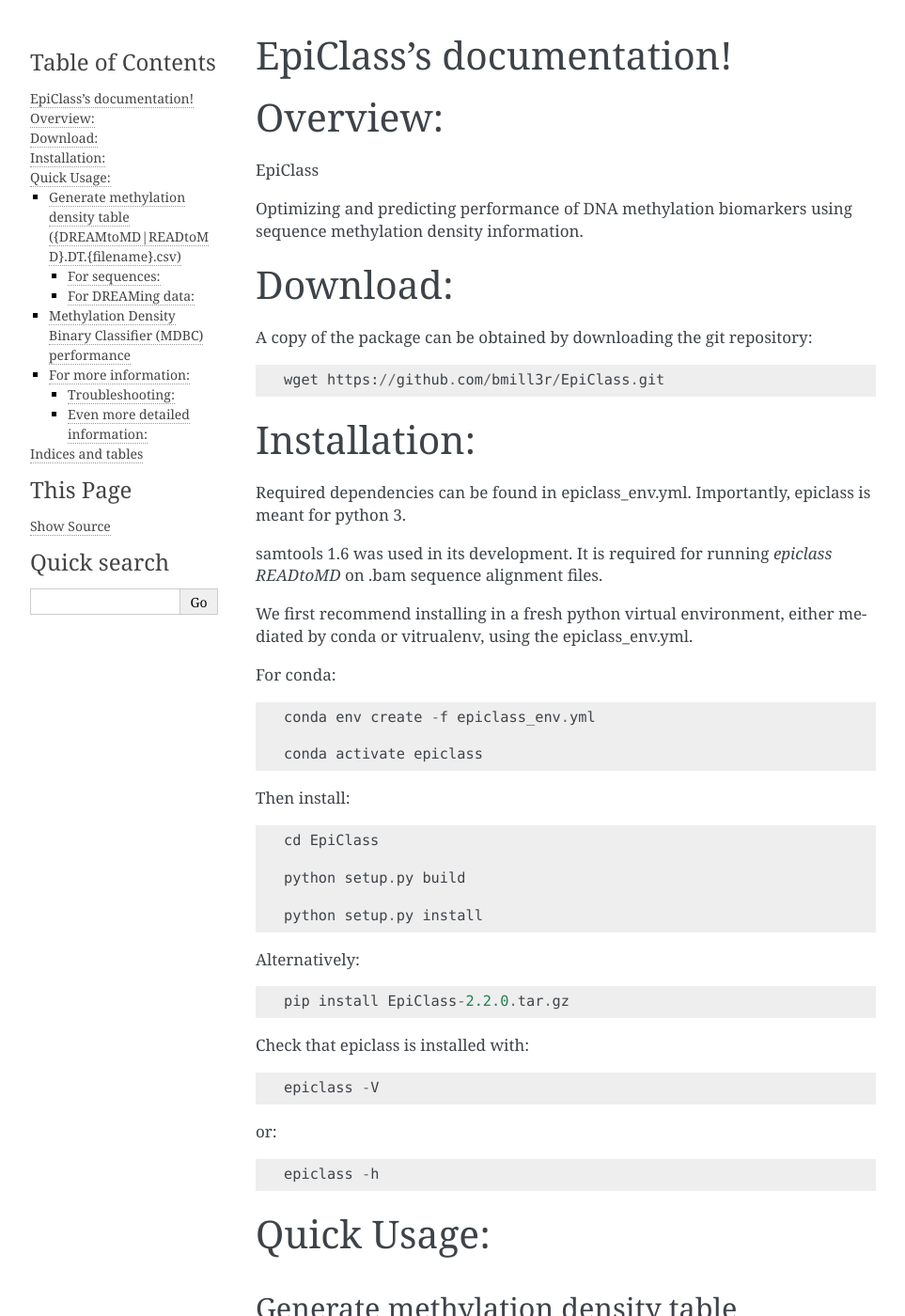
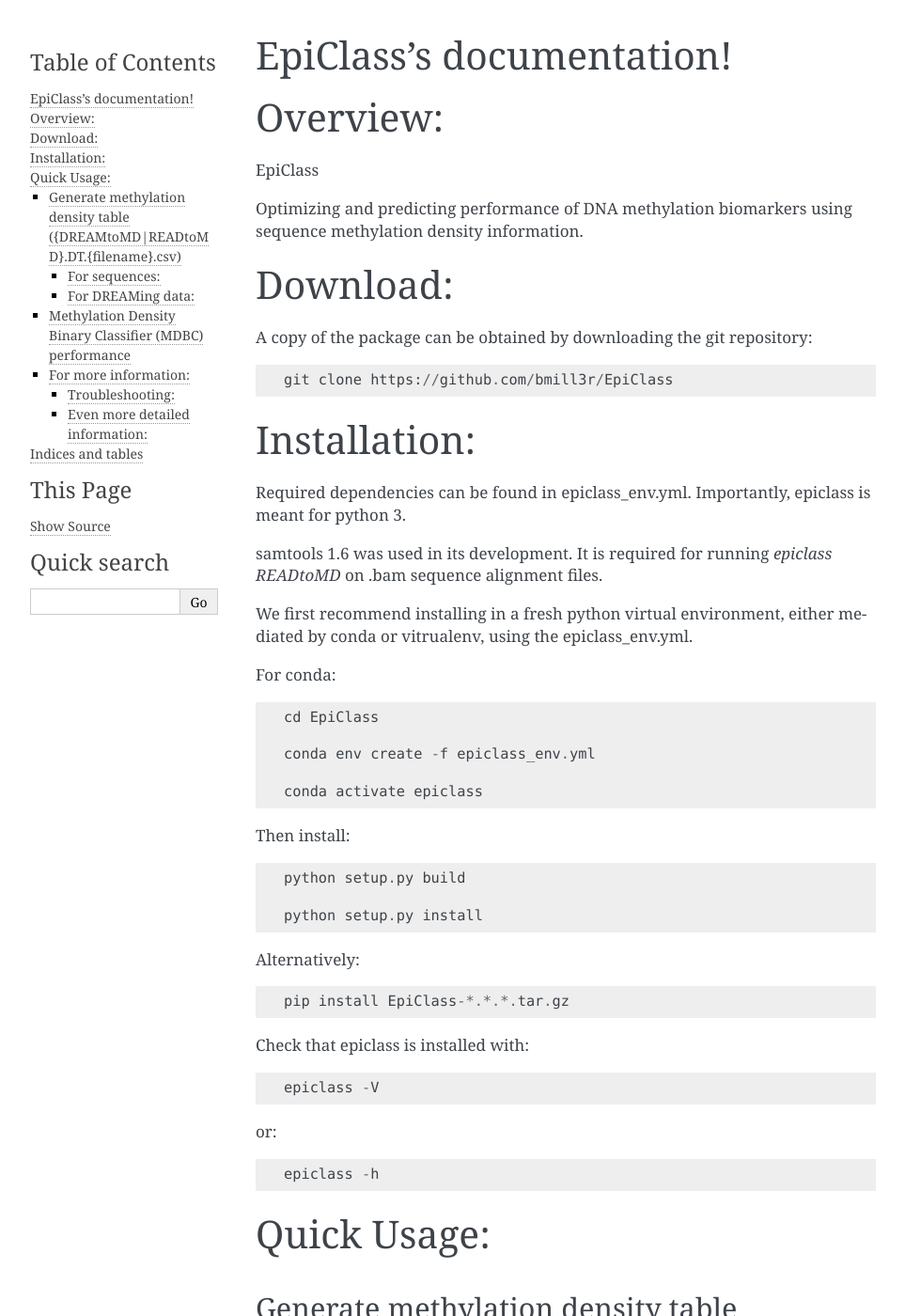
Before and after one commit to bmill3r/EpiClass, a Sphinx documentation site: the page built from docs/source/index.rst, in a window 1280 px wide and 1400 px high. Shown: the whole window at 94% size, without its empty margins (148-1111 px from the left). Built offline with Sphinx 7.4.7, drawn with Linux system fonts in a browser that asks for light colours.

Commit message:
installation instructions edited

```diff
--- a/docs/source/index.rst
+++ b/docs/source/index.rst
@@ -16,7 +16,7 @@ Download:
 =========
 A copy of the package can be obtained by downloading the git repository::
 
-    wget https://github.com/bmill3r/EpiClass.git
+    git clone https://github.com/bmill3r/EpiClass
 
 
 Installation:
@@ -31,13 +31,13 @@ We first recommend installing in a fresh python virtual environment, either medi
 
 For conda::
 
+    cd EpiClass
+
     conda env create -f epiclass_env.yml
 
     conda activate epiclass
 
 Then install::
-
-    cd EpiClass
 
     python setup.py build
 
@@ -45,7 +45,7 @@ Then install::
 
 Alternatively::
 
-    pip install EpiClass-2.2.0.tar.gz
+    pip install EpiClass-*.*.*.tar.gz
 
 
 Check that epiclass is installed with::
```
Also changed, not shown: 16 other files.
